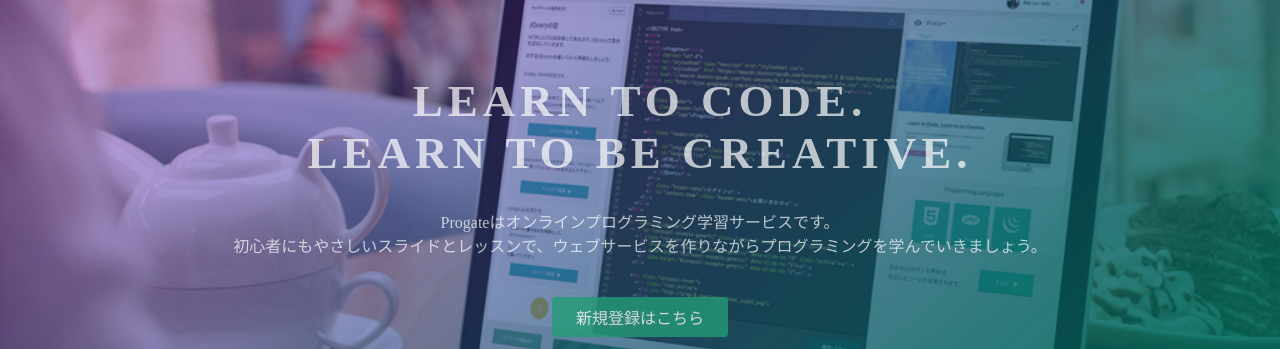
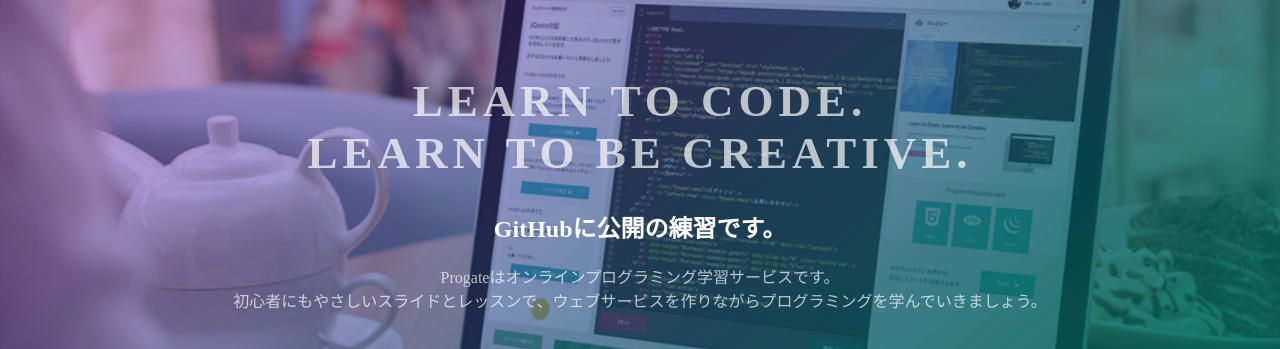
Before and after one commit to ken-japan/ken-japan.github.io, a plain HTML site: page index.html in a window 1280 px wide. Shown: the part 135-484 px from the top of the page. Drawn offline with Linux system fonts and the light colour scheme.

Commit message:
Update index.html

```diff
--- a/index.html
+++ b/index.html
@@ -24,6 +24,7 @@
   <div class="top-wrapper">
     <div class="container">
       <h1>LEARN TO CODE.<br>LEARN TO BE CREATIVE.</h1>
+      <h2>GitHubに公開の練習です。</h2>
       <p>Progateはオンラインプログラミング学習サービスです。<br>初心者にもやさしいスライドとレッスンで、ウェブサービスを作りながらプログラミングを学んでいきましょう。</p>
       <div class="btn-wrapper">
         <a href="#" class="btn signup">新規登録はこちら</a>
```
